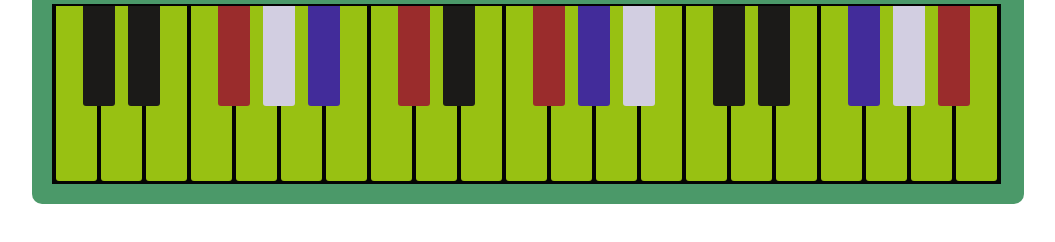
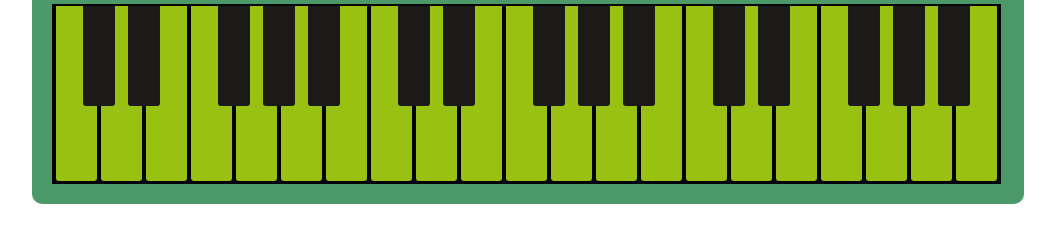
Before and after one commit to abu-naail1989/piano, a plain HTML site: page index.html in a window 1280 px wide. Shown: the part 166-408 px from the top of the page, without its empty margins (112-1167 px from the left). Drawn offline with Linux system fonts and the light colour scheme.

Commit message:
additional HTML and CSS

```diff
--- a/index.html
+++ b/index.html
@@ -15,25 +15,25 @@
         <div class="key black--key"></div>
         <div class="key black--key"></div>
         <div class="key"></div>
-        <div class="key red--key"></div>
-        <div class="key white--key"></div>
-        <div class="key blue--key"></div>
+        <div class="key black--key"></div>
+        <div class="key black--key"></div>
+        <div class="key black--key"></div>
 
-        <div class="key"></div>
-        <div class="key red--key"></div>
+        <div class="key violet"></div>
+        <div class="key black--key"></div>
         <div class="key black--key"></div>
         <div class="key"></div>
-        <div class="key red--key"></div>
-        <div class="key blue--key"></div>
-        <div class="key white--key"></div>
+        <div class="key black--key"></div>
+        <div class="key black--key"></div>
+        <div class="key black--key"></div>
 
         <div class="key"></div>
         <div class="key black--key"></div>
         <div class="key black--key"></div>
         <div class="key"></div>
-        <div class="key blue--key"></div>
-        <div class="key white--key"></div>
-        <div class="key red--key"></div>
+        <div class="key black--key"></div>
+        <div class="key black--key"></div>
+        <div class="key black--key"></div>
       </div>
     </div>
   </body>
--- a/styles.css
+++ b/styles.css
@@ -34,6 +34,10 @@ html {
   margin: 2px;
   float: left;
   border-radius: 0 0 3px 3px;
+}
+
+.key:hover {
+  background-color: aqua;
 }
 
 .key.black--key::after {
```
